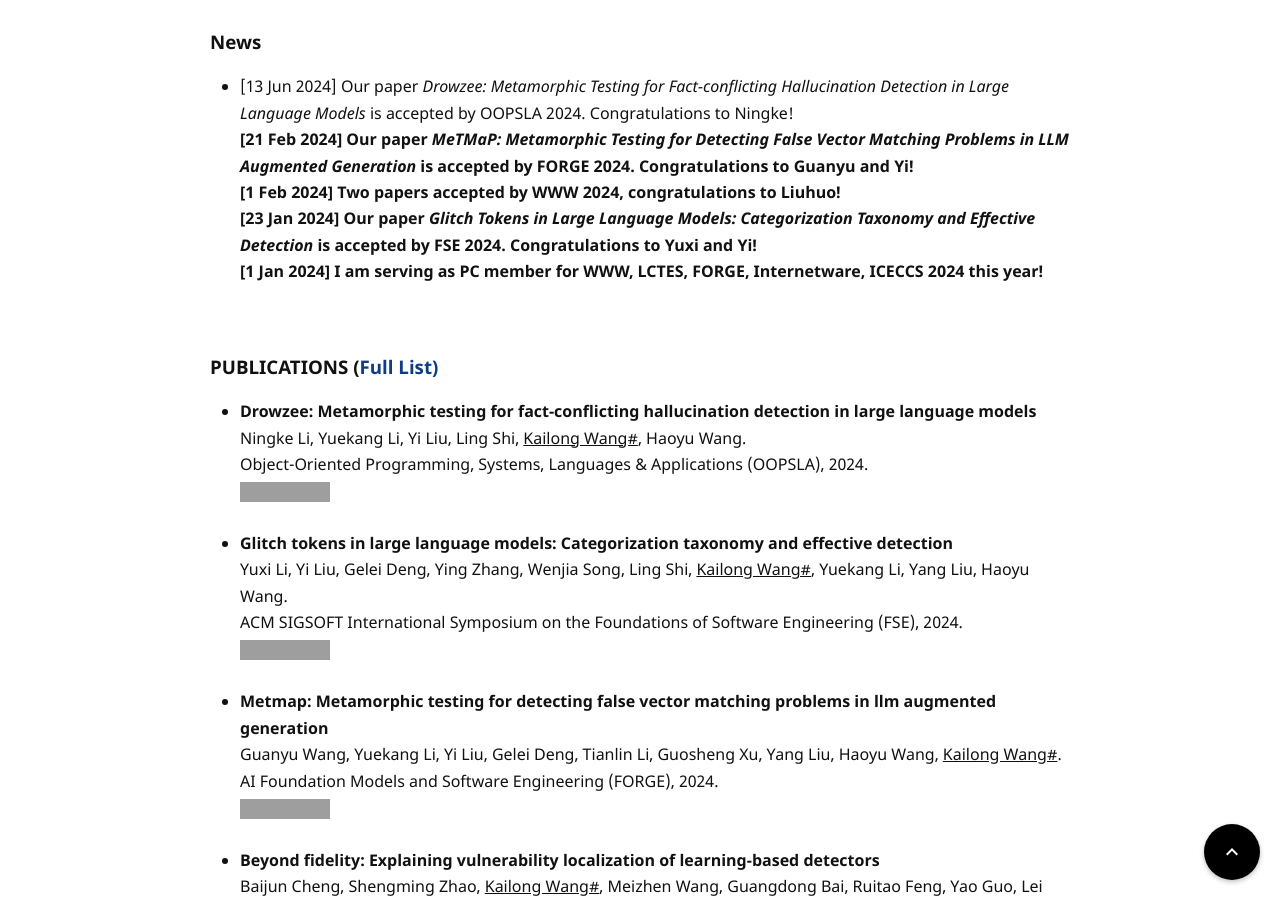
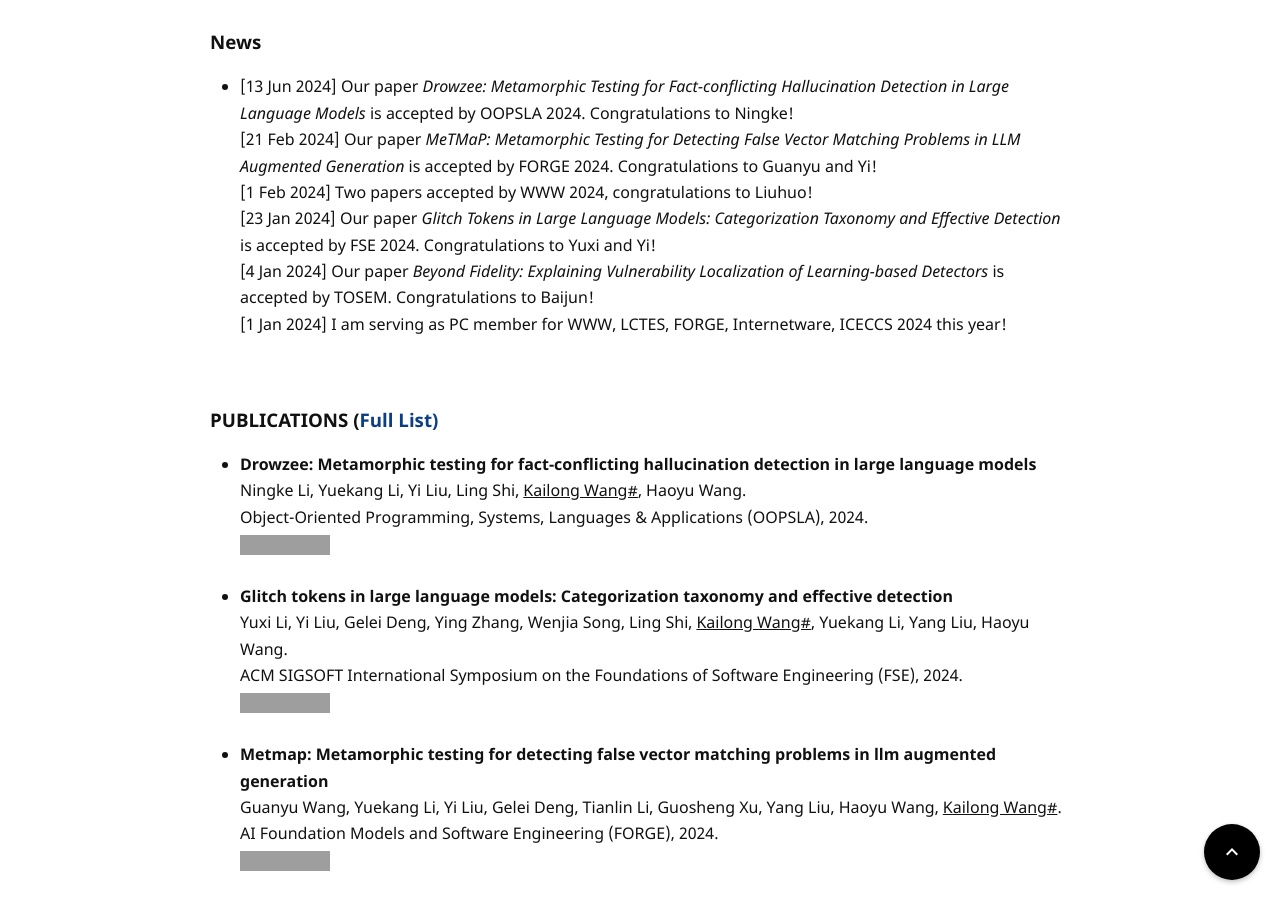
Before and after one commit to izZCrown/izZCrown.github.io, a Jekyll site: the page built from index.html, in a window 1280 px wide and 900 px high, scrolled down 435 px. Built offline with Jekyll 4.4.1, drawn with Linux system fonts in a browser that asks for light colours; some web fonts are replaced; grey boxes are pictures that could not be loaded.

Commit message:
Initial commit

```diff
--- a/index.html
+++ b/index.html
@@ -71,10 +71,11 @@
       <!-- <a style="color:red;" > [New!] </a> -->
       <!-- <b><a href="assets/papers/InputReflector-Paper.pdf"> Repairing Failure-inducing Inputs with Input Reflection.</a></b> -->
       [13 Jun 2024] Our paper <i>Drowzee: Metamorphic Testing for Fact-conflicting Hallucination Detection in Large Language Models</i> is accepted by OOPSLA 2024. Congratulations to Ningke! <br/>
-      <b>[21 Feb 2024] Our paper <i>MeTMaP: Metamorphic Testing for Detecting False Vector Matching Problems in LLM Augmented Generation</i> is accepted by FORGE 2024. Congratulations to Guanyu and Yi!</b> <br/>
-      <b>[1 Feb 2024] Two papers accepted by WWW 2024, congratulations to Liuhuo!</b> <br/>
-      <b>[23 Jan 2024] Our paper <i>Glitch Tokens in Large Language Models: Categorization Taxonomy and Effective Detection</i> is accepted by FSE 2024. Congratulations to Yuxi and Yi!</b> <br/>
-      <b>[1 Jan 2024] I am serving as PC member for WWW, LCTES, FORGE, Internetware, ICECCS 2024 this year!</b> <br/>
+      [21 Feb 2024] Our paper <i>MeTMaP: Metamorphic Testing for Detecting False Vector Matching Problems in LLM Augmented Generation</i> is accepted by FORGE 2024. Congratulations to Guanyu and Yi! <br/>
+      [1 Feb 2024] Two papers accepted by WWW 2024, congratulations to Liuhuo! <br/>
+      [23 Jan 2024] Our paper <i>Glitch Tokens in Large Language Models: Categorization Taxonomy and Effective Detection</i> is accepted by FSE 2024. Congratulations to Yuxi and Yi! <br/>
+      [4 Jan 2024] Our paper <i>Beyond Fidelity: Explaining Vulnerability Localization of Learning-based Detectors</i> is accepted by TOSEM. Congratulations to Baijun! <br/>
+      [1 Jan 2024] I am serving as PC member for WWW, LCTES, FORGE, Internetware, ICECCS 2024 this year! <br/>
     </li>
     <br/>
 
```
